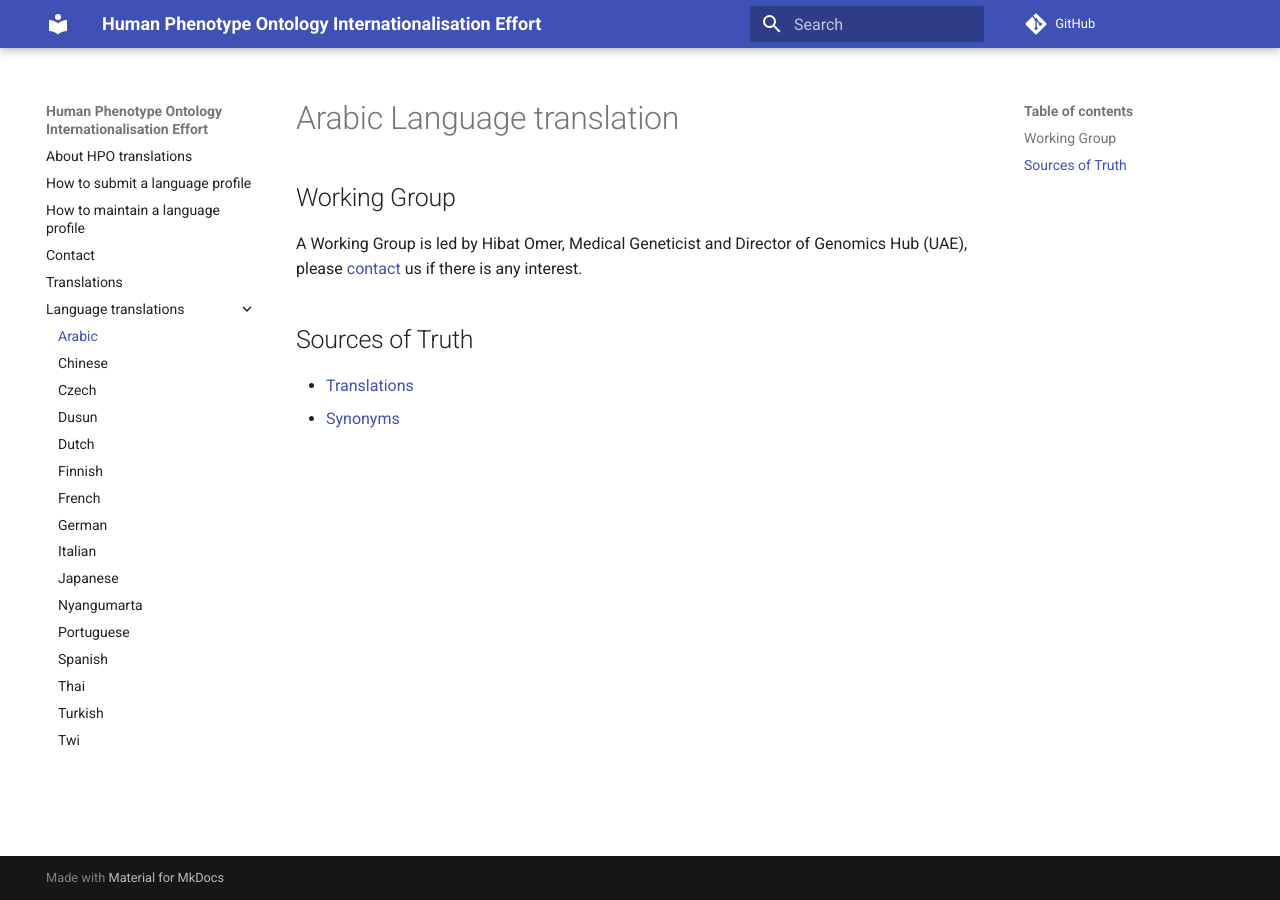
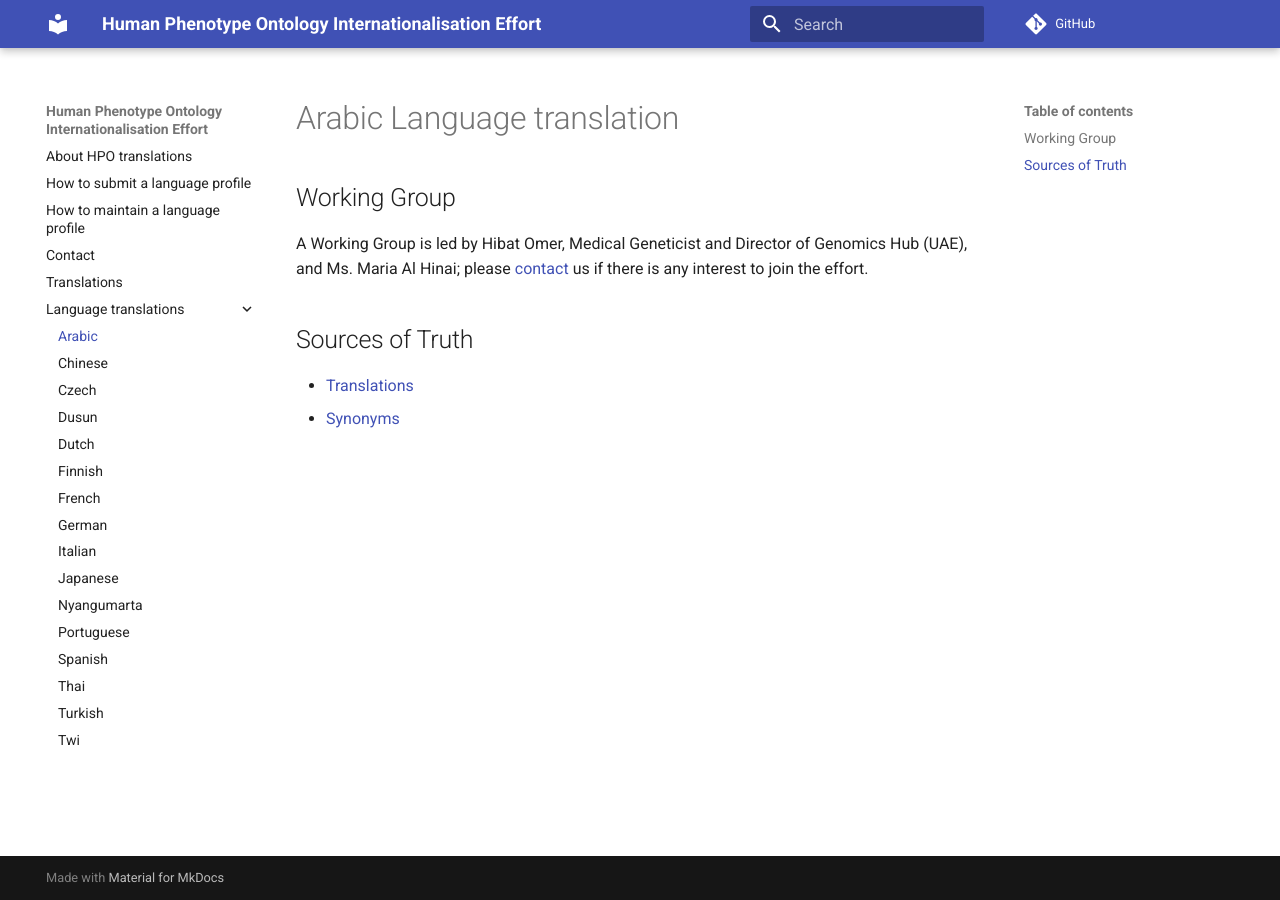
Before and after one commit to obophenotype/hpo-translations, an MkDocs documentation site: the page built from docs/translations/ar.md, in a window 1280 px wide. Built offline with MkDocs 1.6.1 and Material for MkDocs 9.7.7, drawn with Linux system fonts in a browser that asks for light colours; comment, search, counter and statistics services are not loaded.

Commit message:
Update ar.md

```diff
--- a/docs/translations/ar.md
+++ b/docs/translations/ar.md
@@ -2,7 +2,7 @@
 
 ## Working Group
 
-A Working Group is led by Hibat Omer, Medical Geneticist and Director of Genomics Hub (UAE), please [contact](../contact.md) us if there is any interest.
+A Working Group is led by Hibat Omer, Medical Geneticist and Director of Genomics Hub (UAE), and Ms. Maria Al Hinai; please [contact](../contact.md) us if there is any interest to join the effort.
 
 ## Sources of Truth
 
```
